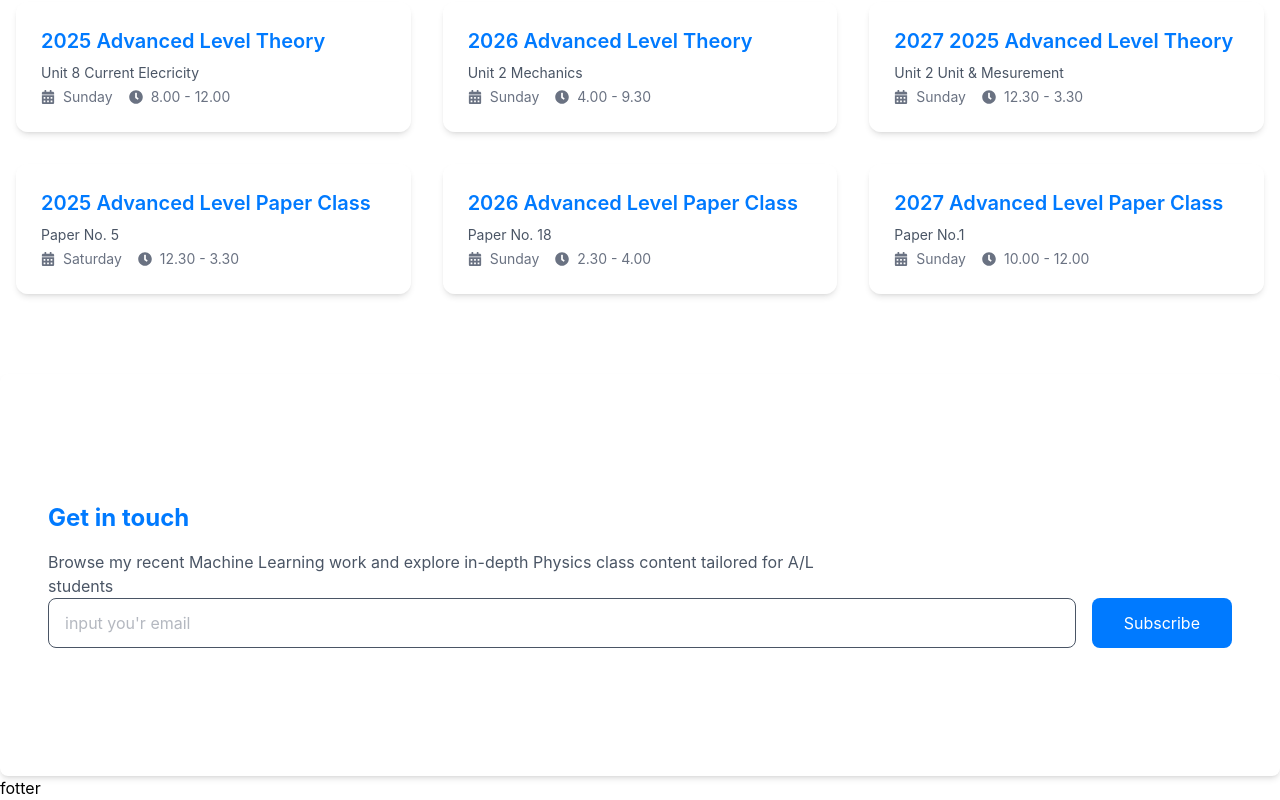
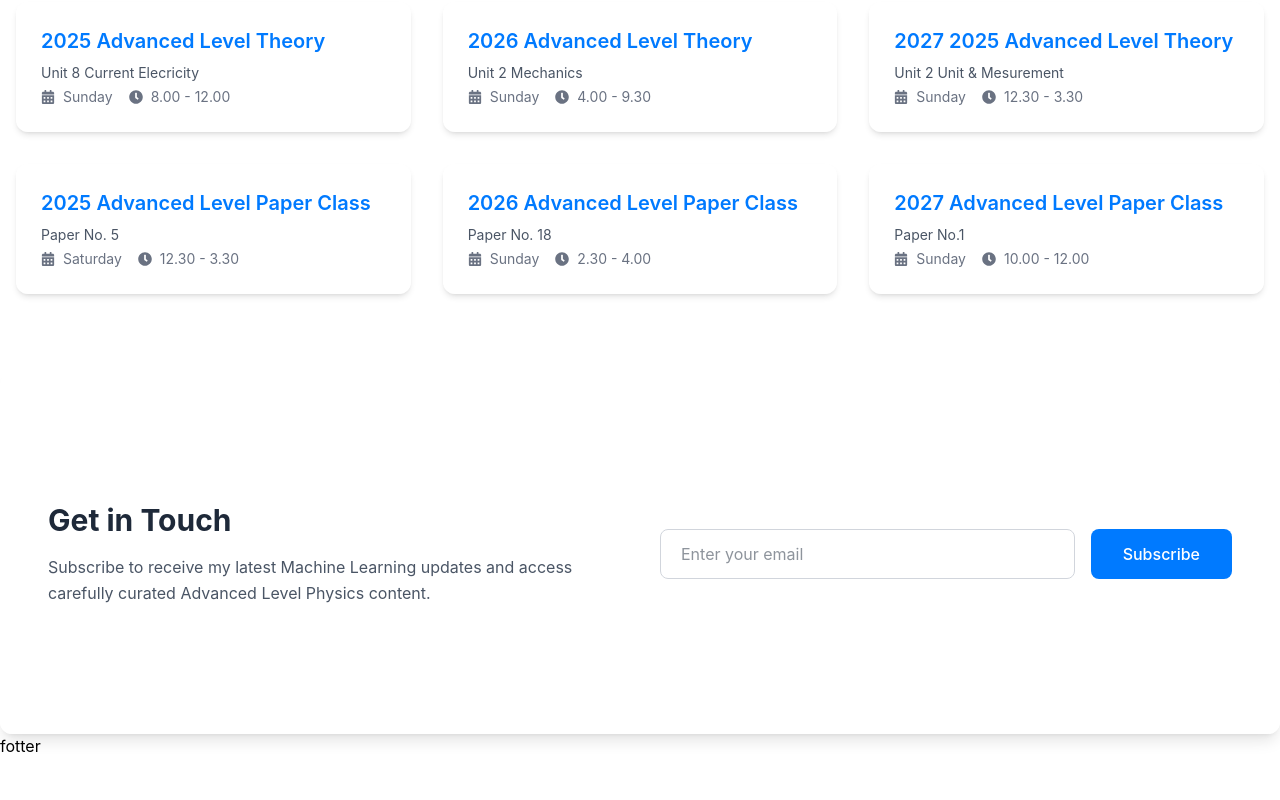
Before and after one commit to Bhanuka-botheju/portfolio_bhanuka, a Next.js app: page / in a window 1280 px wide. Shown: the part 1930-2730 px from the top of the page. After the commit the page ends 2688 px from the top, so only its background shows below. Built offline with nearby package versions, Linux system fonts and the light colour scheme.

Commit message:
finialize the getintouch component

```diff
--- a/src/app/component/Getintouch.tsx
+++ b/src/app/component/Getintouch.tsx
@@ -1,24 +1,43 @@
-import React from 'react'
+'use client';
+
+import React from 'react';
 
 export default function Getintouch() {
   return (
-    <section className='py-20 bg-white dark:bg-dark/50 rounded-lg shadow-md overflow-hidden animate-slide-up'>
-        <div className='p-8 md:p-12'>
-            <div className='max-w-7xl mx-auto'>
-                <h2 className='text-2xl font-bold mb-4'>
-                    Get in touch
+    <section className="py-20 bg-white/80 dark:bg-white/10 backdrop-blur-md rounded-xl shadow-lg overflow-hidden animate-slide-up">
+      <div className="p-8 md:p-12 max-w-7xl mx-auto">
+        <div className="grid grid-cols-1 md:grid-cols-2 gap-10 items-center">
+          {/* LEFT SIDE: Title & Description */}
+          <div>
+            <h2 className="text-3xl font-bold text-gray-800 dark:text-white mb-4">
+              Get in Touch
             </h2>
-                <p className='text-gray-600 dark:text-gray-300 md:w-2/3'>
-                    Browse my recent Machine Learning work and explore in-depth Physics class content tailored for A/L students
+            <p className="text-gray-600 dark:text-gray-300 text-base leading-relaxed">
+              Subscribe to receive my latest Machine Learning updates and access carefully curated Advanced Level Physics content.
             </p>
           </div>
-            <form className='flex flex-col md:flex-row gap-4'>
-                <input type='email' placeholder="input you'r email" className='flex-1 px-4 py-3 border rounded-lg dark:text-white border-gray-600 bg-white text-gray-500 dark:bg-dark focus:outline-none focus:ring-2 focus:ring-primary'></input>
-                <button type='submit' className='bg-primary text-white px-8 py-3 rounded-lg'>
+
+          {/* RIGHT SIDE: Form */}
+          <form className="flex flex-col md:flex-row gap-4">
+            <label htmlFor="email" className="sr-only">
+              Email address
+            </label>
+            <input
+              type="email"
+              id="email"
+              placeholder="Enter your email"
+              className="flex-1 px-5 py-3 rounded-lg border border-gray-300 dark:border-gray-700 bg-white text-gray-800 dark:bg-dark dark:text-white focus:outline-none focus:ring-2 focus:ring-primary transition-all"
+              required
+            />
+            <button
+              type="submit"
+              className="bg-primary text-white px-8 py-3 rounded-lg font-medium hover:bg-primary/90 transition-colors duration-200"
+            >
               Subscribe
             </button>
           </form>
         </div>
+      </div>
     </section>
-  )
+  );
 }
```
Lines whose indentation alone changed are shown as unchanged.
